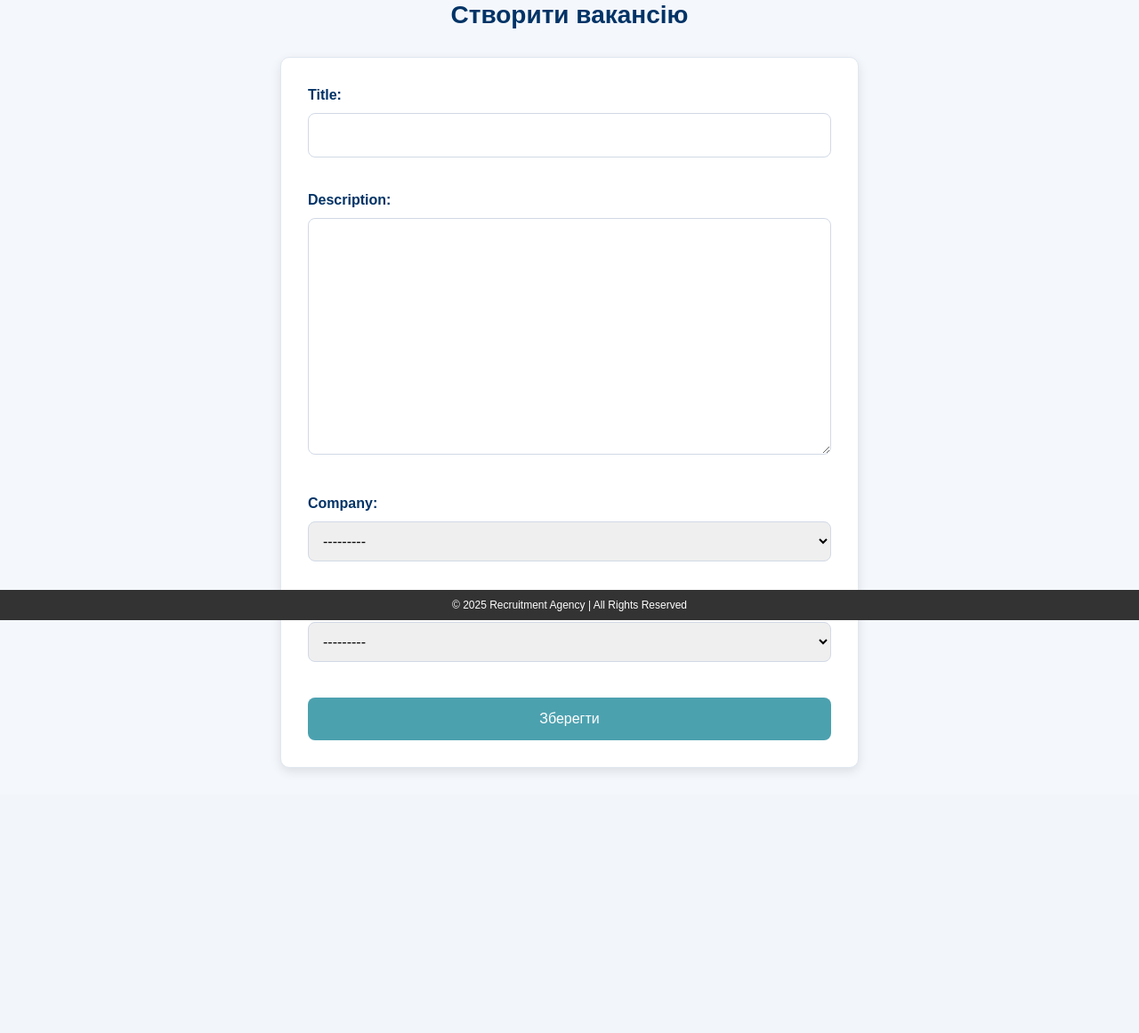
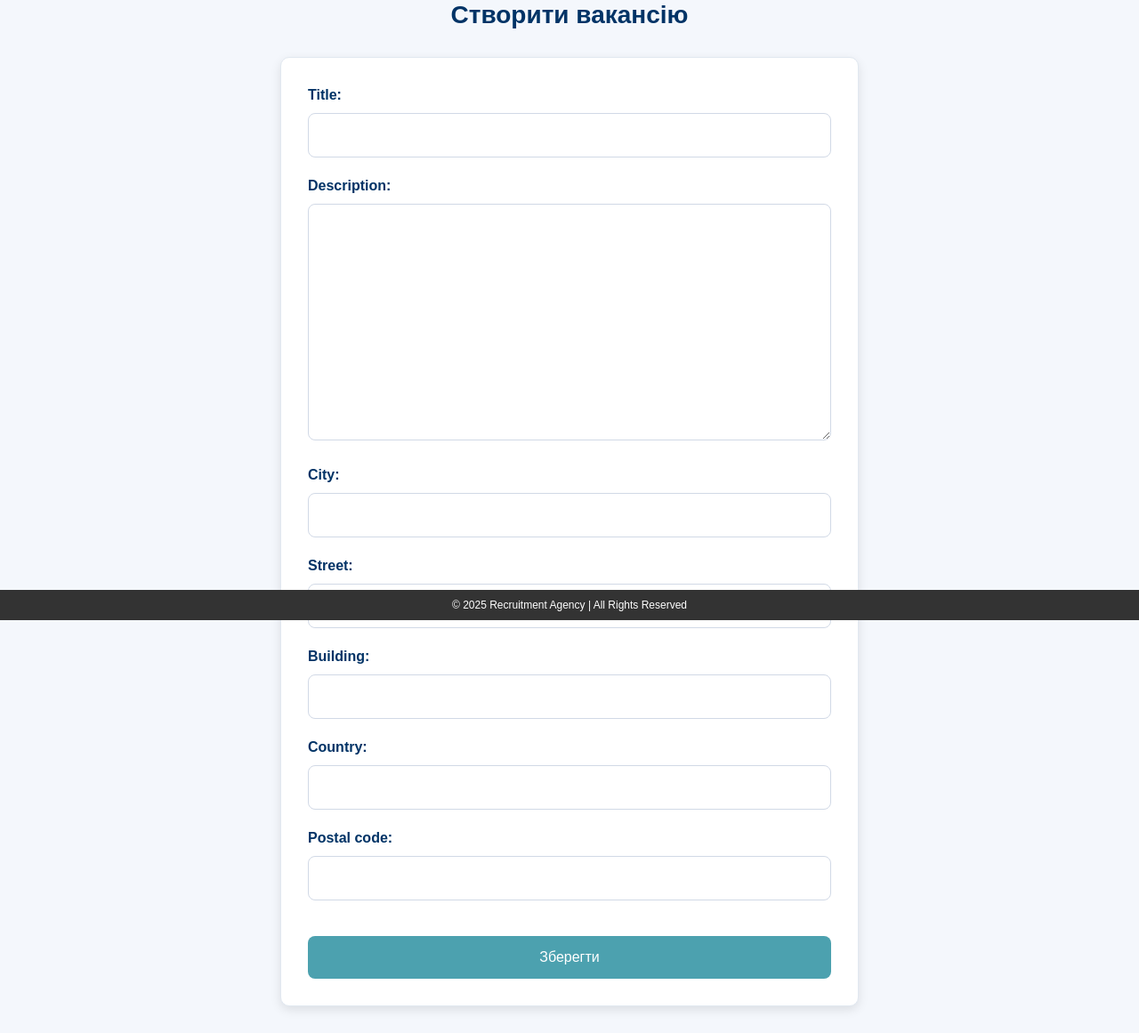
Before and after one commit to tsytsyksvitlana/recruitment_agency, a Django app: page /vacancy/create/ in a window 1280 px wide. Shown: the part 103-1264 px from the top of the page at 89% size. Before the commit the page ends 969 px from the top, so only its background shows below. Run offline with Django 5.2, Linux system fonts and the light colour scheme; the visitor is signed in with stand-in values (Sample User, id 1); data that the repository does not hold is empty.

Commit message:
corrected location and company while publishing a vacancy

```diff
--- a/job/forms.py
+++ b/job/forms.py
@@ -7,9 +7,19 @@ from job.models.location import Location
 
 
 class JobVacancyForm(forms.ModelForm):
+    city = forms.CharField(max_length=255)
+    street = forms.CharField(max_length=255, required=False)
+    building = forms.CharField(max_length=50, required=False)
+    country = forms.CharField(max_length=255)
+    postal_code = forms.CharField(max_length=20, required=False)
+
     class Meta:
         model = JobVacancy
-        fields = ['title', 'description', 'company', 'location']
+        fields = ['title', 'description']
+
+    def clean(self):
+        cleaned_data = super().clean()
+        return cleaned_data
 
 
 class CompanyForm(forms.ModelForm):
--- a/job/templates/job_form.html
+++ b/job/templates/job_form.html
@@ -1,12 +1,57 @@
 {% extends "main.html" %}
 
 {% block content %}
-    <h2 class="page-title">{% if object %}Редагувати вакансію{% else %}Створити вакансію{% endif %}</h2>
+<h2 class="page-title">
+    {% if object %}Редагувати вакансію{% else %}Створити вакансію{% endif %}
+</h2>
+
 <form method="post" class="form-container">
     {% csrf_token %}
+
     <div class="form-group">
-            {{ form.as_p }}
+        {{ form.title.label_tag }}
+        {{ form.title }}
+        {% if form.title.errors %}
+            <div class="text-danger">{{ form.title.errors }}</div>
+        {% endif %}
+
+        {{ form.description.label_tag }}
+        {{ form.description }}
+        {% if form.description.errors %}
+            <div class="text-danger">{{ form.description.errors }}</div>
+        {% endif %}
+
+        {{ form.city.label_tag }}
+        {{ form.city }}
+        {% if form.city.errors %}
+            <div class="text-danger">{{ form.city.errors }}</div>
+        {% endif %}
+
+        {{ form.street.label_tag }}
+        {{ form.street }}
+        {% if form.street.errors %}
+            <div class="text-danger">{{ form.street.errors }}</div>
+        {% endif %}
+
+        {{ form.building.label_tag }}
+        {{ form.building }}
+        {% if form.building.errors %}
+            <div class="text-danger">{{ form.building.errors }}</div>
+        {% endif %}
+
+        {{ form.country.label_tag }}
+        {{ form.country }}
+        {% if form.country.errors %}
+            <div class="text-danger">{{ form.country.errors }}</div>
+        {% endif %}
+
+        {{ form.postal_code.label_tag }}
+        {{ form.postal_code }}
+        {% if form.postal_code.errors %}
+            <div class="text-danger">{{ form.postal_code.errors }}</div>
+        {% endif %}
     </div>
+
     <button type="submit" class="btn btn-primary">Зберегти</button>
 </form>
 {% endblock %}
--- a/job/urls.py
+++ b/job/urls.py
@@ -9,8 +9,8 @@ from job.views import (
     JobSeekerProfileDetailView,
     JobSeekerProfileUpdateView,
     JobVacancyCreateView,
+    JobVacancyDetailView,
     JobVacancyListView,
-    JobVacancyDetailView,
     JobVacancyManagementListView,
     JobVacancyUpdateView,
     MyCompanyView,
--- a/job/views.py
+++ b/job/views.py
@@ -20,6 +20,7 @@ from job.models import (
     Employer,
     JobApplication,
     JobSeekerProfile,
+    Location,
     Recruiter
 )
 from job.models.job_vacancy import JobVacancy
@@ -58,12 +59,36 @@ class JobVacancyCreateView(LoginRequiredMixin, CreateView):
     success_url = reverse_lazy('vacancy-list')
 
     def form_valid(self, form):
+        user = self.request.user
+
+        location_data = {
+            "city": form.cleaned_data.get("city"),
+            "street": form.cleaned_data.get("street"),
+            "building": form.cleaned_data.get("building"),
+            "country": form.cleaned_data.get("country"),
+            "postal_code": form.cleaned_data.get("postal_code"),
+        }
+
+        location, created = Location.objects.get_or_create(**location_data)
+        form.instance.location = location
+
         try:
-            form.instance.recruiter = self.request.user.recruiter_profile
+            if hasattr(user, 'recruiter_profile'):
+                recruiter = user.recruiter_profile
+                form.instance.recruiter = recruiter
+                form.instance.company = recruiter.company
+            elif hasattr(user, 'employer_profile'):
+                employer = user.employer_profile
+                form.instance.recruiter = None
+                form.instance.company = employer.company
+            else:
+                raise ObjectDoesNotExist("Профіль не знайдено")
         except ObjectDoesNotExist:
             messages.error(
-                self.request, "Ваш профіль рекрутера не знайдено. Створіть профіль перед створенням вакансії."
+                self.request, "Ваш профіль не знайдено. Створіть профіль перед створенням вакансії."
             )
+            return self.form_invalid(form)
+
         return super().form_valid(form)
 
 
@@ -82,7 +107,7 @@ class JobVacancyDetailView(DetailView):
     def get_context_data(self, **kwargs):
         context = super().get_context_data(**kwargs)
         vacancy = self.get_object()
-        applications = JobApplication.objects.filter(vacancy = vacancy).select_related()
+        applications = JobApplication.objects.filter(vacancy=vacancy).select_related()
         context['applications'] = applications
         return context
 
```
Lines whose indentation alone changed are shown as unchanged.
